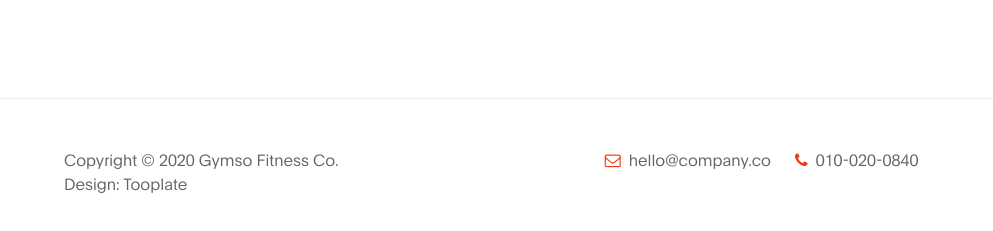
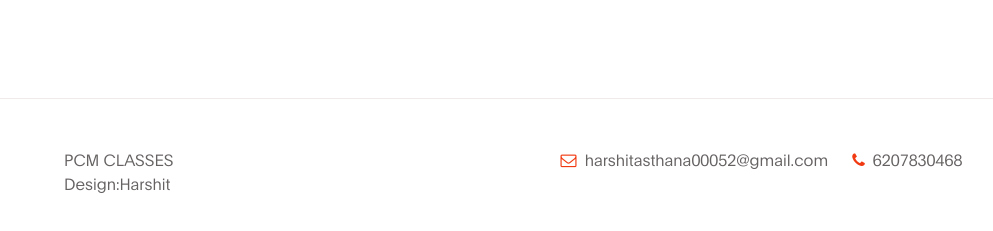
Before and after one commit to 12-12-droid/PCM-CLASSES, a plain HTML site: page index.html in a window 1280 px wide. Shown: the part 4018-4249 px from the top of the page, without its empty margins (116-1109 px from the left). Drawn offline with Linux system fonts and the light colour scheme.

Commit message:
Update index.html

```diff
--- a/index.html
+++ b/index.html
@@ -407,18 +407,18 @@ https://www.tooplate.com/view/2119-gymso-fitness
                <div class="row">
 
                     <div class="ml-auto col-lg-4 col-md-5">
-                        <p class="copyright-text">Copyright &copy; 2020 Gymso Fitness Co.
+                        <p class="copyright-text">PCM CLASSES
 
-                        <br>Design: <a href="https://www.tooplate.com">Tooplate</a></p>
+                        <br>Design:<a href="https://www.youtube.com/channel/UCjhKFZT1ttBCDFXP59GCE7g">Harshit</a></p>
                     </div>
 
                     <div class="d-flex justify-content-center mx-auto col-lg-5 col-md-7 col-12">
                         <p class="mr-4">
                             <i class="fa fa-envelope-o mr-1"></i>
-                            <a href="#">hello@company.co</a>
+                            <a href="#">harshitasthana00052@gmail.com</a>
                         </p>
 
-                        <p><i class="fa fa-phone mr-1"></i> 010-020-0840</p>
+                        <p><i class="fa fa-phone mr-1"></i> 6207830468</p>
                     </div>
 
                </div>
```
